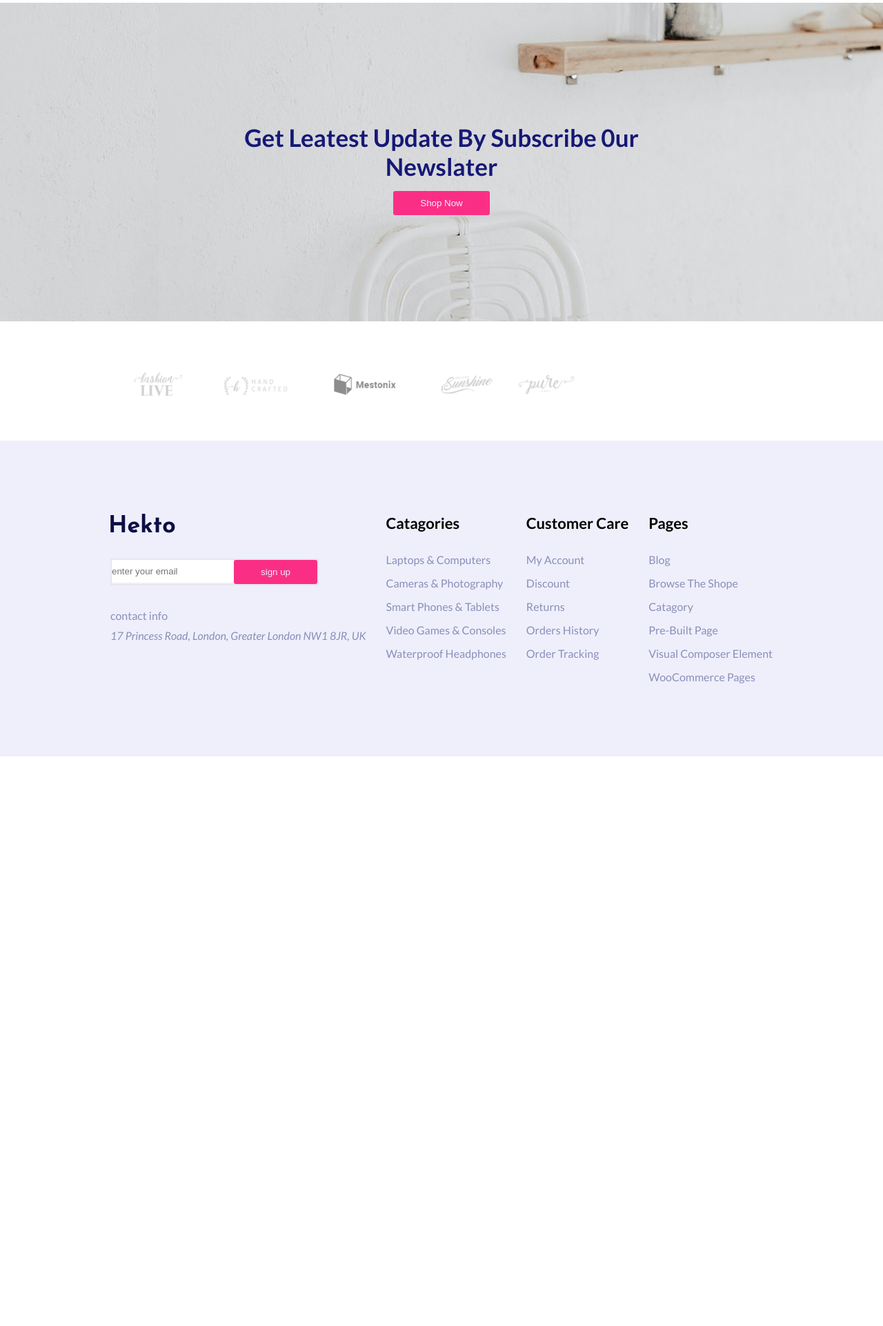
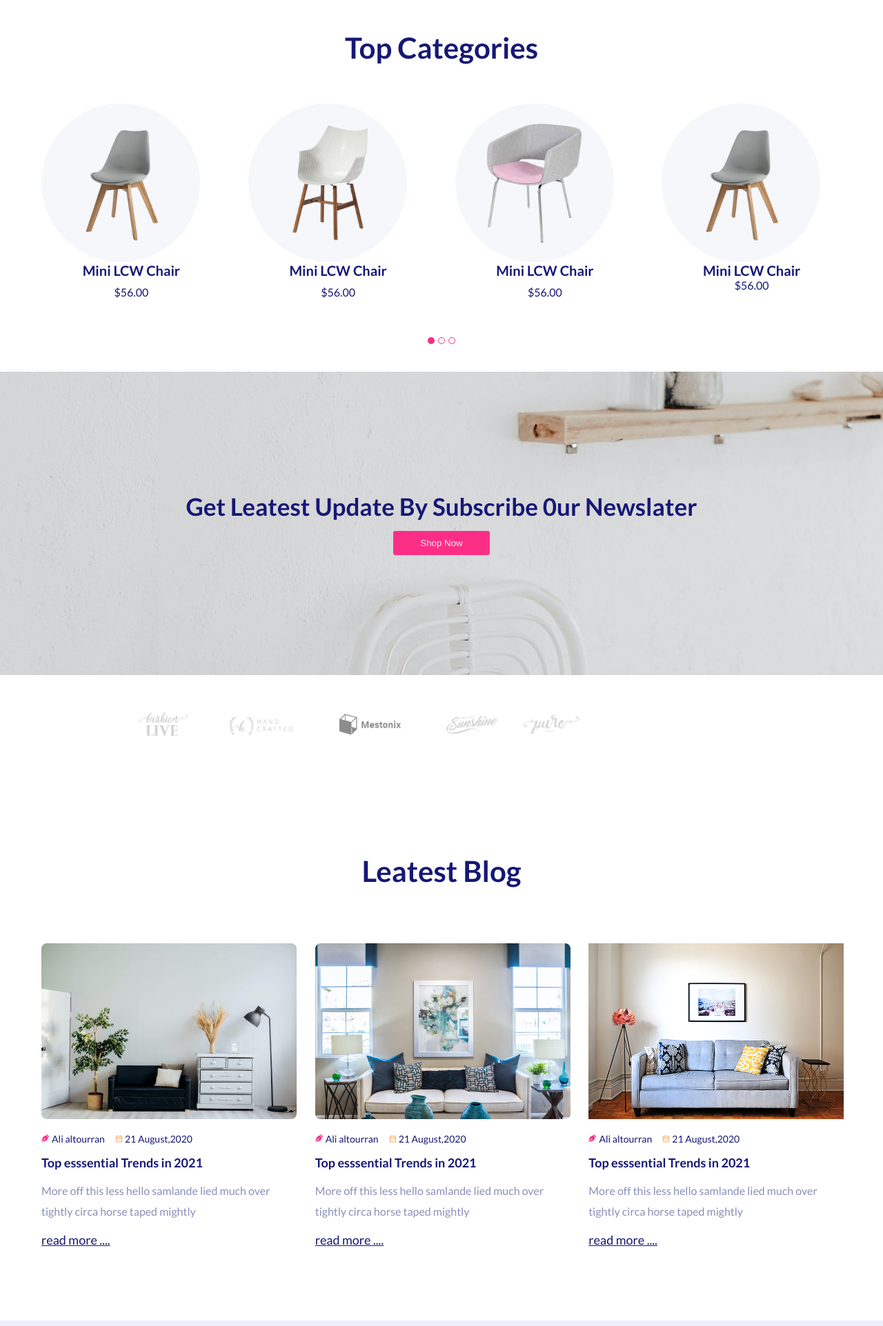
Before and after one commit to Ali99997656/hekto, a plain HTML site: page index.html in a window 1280 px wide. Shown: the part 117-2040 px from the top of the page at 69% size. Before the commit the page ends 1214 px from the top, so only its background shows below. Drawn offline with Linux system fonts and the light colour scheme.

Commit message:
creat top catogery and living room sction

```diff
--- a/assist/base.css
+++ b/assist/base.css
@@ -44,7 +44,7 @@ li{
     padding: 20px 15px;
 }
 .contaner4{
-    width:calc(100% - 320px);
+    width:calc(100% - 120px);
     margin: auto;
 
 
@@ -57,8 +57,7 @@ li{
 .colum{
     display: flex;
     flex-direction: column;
-    justify-content: flex-start;
-    align-items: flex-start;
+
 }
 .gap1{
     gap: 5px;
@@ -94,3 +93,19 @@ body{
     color:#EEEFFB;
     border-radius: 3px;
 }
+.button3{
+    width: 10px;
+    height: 10px;
+    border-radius: 50%;
+    background-color:var(--primary);
+    border: 1px #FB2E86;
+
+}
+.button4{
+    width: 10px;
+    height: 10px;
+    border-radius: 50%;
+    background-color: white;
+    border:solid 1px #FB2E86;
+
+}
--- a/assist/main.css
+++ b/assist/main.css
@@ -29,6 +29,59 @@ form .button {
     outline: none;
 }
 /*end heder*/
+/*start top section*/
+.Top{
+    padding: 40px 0;
+}
+.Top .divs{
+    gap: 56px;
+}
+.Top h2{
+    text-align: center;
+    color: #151875;
+    font-size: 42px;
+}
+
+.products h3{
+    color: #151875;
+    font-size: 20px;
+}
+.products span{
+color: #151875;
+font-size: 16px;
+}
+.products{
+    gap: 39px;
+}
+.product{
+    background-color: #F6F7FB;
+    border-radius: 50%;
+    width: 230px;
+    height: 230px;
+    text-align: center;
+        justify-content: center;
+    align-items: center;
+    transition: all 0.6s 0.6s ;
+
+}
+.product:hover{
+    box-shadow: 0 8px 40px 0 #9877E7;
+}
+.Top img{
+    width: 178px;
+    height: 178px;
+}
+.data {
+    text-align: center;
+}
+.buttons{
+    align-items: center;
+    justify-content: center;
+}
+.p{
+    flex-grow: 1;
+}
+/*end top section*/
 /*start client section*/
 .client{
     padding: 40px 0;
@@ -56,6 +109,57 @@ background-repeat: no-repeat;
 }
 
 /*end shope section*/
+.client{
+    text-align: center;
+}
+/*start living room section*/
+.living_room{
+    padding: 106px 0;
+
+}
+.living_room h2{
+    margin-bottom:80px ;
+    font-size: 42px;
+    color: #151875;
+    text-align: center;
+}
+.living_room .rooms {
+
+    gap: 30px;
+}
+
+
+.rooms .head{
+    justify-content: flex-start;
+}
+.rooms .head span{
+    font-size: 14px;
+    color: #151875;
+}
+.rooms h3{
+    font-size: 18px;
+    color: #151875;
+}
+
+.rooms p{
+    font-size: 16px;
+    color: var(--three);
+    line-height: 30px;
+}
+.rooms a{
+    color: #151875;
+    text-decoration: underline;
+    font-size: 18px;
+}
+ .rooms a :visited{
+    color: var(--primary);
+}
+.room1 , .room2 ,.room3{
+    flex-grow: 1;
+    width: calc((100% - 380px) / 3);
+}
+
+/*end living room section*/
 /*start footer*/
 footer{
     background-color: #EEEFFB;
--- a/index.html
+++ b/index.html
@@ -1,5 +1,6 @@
 <!DOCTYPE html>
 <html lang="en">
+
 <head>
   <meta charset="UTF-8" />
   <meta name="viewport" content="width=device-width, initial-scale=1.0" />
@@ -11,8 +12,7 @@
   <link rel="preconnect" href="https://fonts.gstatic.com" crossorigin />
   <link
     href="https://fonts.googleapis.com/css2?family=Lato:ital,wght@0,100;0,300;0,400;0,700;0,900;1,100;1,300;1,400;1,700;1,900&display=swap"
-      rel="stylesheet"
-    <!-- m css-->
+    rel="stylesheet" <!-- m css-->
   <link rel="stylesheet" href="./assist/main.css">
 
 
@@ -25,7 +25,7 @@
         <a href="#" class="logo"><img src="./assist/photo/Hekto.png" alt="Hekto_logo"></a>
         <nav>
           <ul class="row gap3">
-                <li >
+            <li>
               <a href="#" class="active">Home</a>
             </li>
             <li>
@@ -53,6 +53,56 @@
     </div>
     </div>
   </header>
+  <section class="Top ">
+    <div class="contaner4">
+      <div class="colum divs">
+        <h2>Top Categories</h2>
+        <div class="row products">
+          <div class="colum p ">
+            <div class="product row">
+              <img src="./assist/photo/poducts/product1.png" alt="">
+            </div>
+            <div class="colum data gap2">
+              <h3>Mini LCW Chair</h3>
+              <span>$56.00</span>
+            </div>
+          </div>
+          <div class="colum p">
+            <div class="product row">
+              <img src="./assist/photo/poducts/product2.png" alt="">
+            </div>
+            <div class="colum gap2 data">
+              <h3>Mini LCW Chair</h3>
+              <span>$56.00</span>
+            </div>
+          </div>
+          <div class="colum p">
+            <div class="product row">
+              <img src="./assist/photo/poducts/product3.png" alt="">
+            </div>
+            <div class="colum gap2 data">
+              <h3>Mini LCW Chair</h3>
+              <span>$56.00</span>
+            </div>
+          </div>
+          <div class="colum p">
+            <div class="product gap2 row">
+              <img src="./assist/photo/poducts/product1.png" alt="">
+            </div>
+            <div class="colum data">
+              <h3>Mini LCW Chair</h3>
+              <span>$56.00</span>
+            </div>
+          </div>
+        </div>
+        <div class="row buttons gap1">
+          <button class="button3"></button>
+          <button class="button4"></button>
+          <button class="button4"></button>
+        </div>
+      </div>
+    </div>
+  </section>
   <section class=" shope">
     <div class="contaner4">
       <div class="colum gap3 contact">
@@ -62,7 +112,77 @@
     </div>
   </section>
   <section class="client contaner4">
-      <img  src="./assist/photo/Frame 1.png" alt="castomars">
+    <img src="./assist/photo/Frame 1.png" alt="castomars">
+  </section>
+  <section class="living_room contaner4">
+
+    <h2>Leatest Blog</h2>
+    <div class="row rooms">
+
+      <div class="colum gap3 room1">
+
+        <div class="img">
+          <img src="./assist/photo/lifing_rom_imge/Frame 3.jpg" alt="rom_one">
+        </div>
+        <div class="detiles colum gap3">
+          <div class="head row gap3">
+            <div>
+              <img src="./assist/photo/pinelogo.png" alt="pin">
+              <span>Ali altourran</span>
+            </div>
+            <div>
+              <img src="./assist/photo/calendar.png" alt="calinder">
+              <span class="">21 August,2020</span>
+            </div>
+          </div>
+          <h3>Top esssential Trends in 2021</h3>
+          <p>More off this less hello samlande lied much over tightly circa horse taped mightly</p>
+          <a href="#">read more ....</a>
+        </div>
+      </div>
+      <div class="colum gap3 room2">
+
+        <div class="img">
+          <img src="./assist/photo/lifing_rom_imge/Frame 4.jpg" alt="rom_one">
+        </div>
+        <div class="detiles colum gap3">
+          <div class="head row gap3">
+            <div>
+              <img src="./assist/photo/pinelogo.png" alt="pin">
+              <span>Ali altourran</span>
+            </div>
+            <div>
+              <img src="./assist/photo/calendar.png" alt="calinder">
+              <span class="">21 August,2020</span>
+            </div>
+          </div>
+          <h3>Top esssential Trends in 2021</h3>
+          <p>More off this less hello samlande lied much over tightly circa horse taped mightly</p>
+          <a href="#">read more ....</a>
+        </div>
+      </div>
+      <div class="colum gap3 room3">
+
+        <div class="img">
+          <img src="./assist/photo/lifing_rom_imge/Frame 5.jpg" alt="rom_three">
+        </div>
+        <div class="detiles colum gap3">
+          <div class="head row gap3">
+            <div>
+              <img src="./assist/photo/pinelogo.png" alt="pin">
+              <span>Ali altourran</span>
+            </div>
+            <div>
+              <img src="./assist/photo/calendar.png" alt="calinder">
+              <span class="">21 August,2020</span>
+            </div>
+          </div>
+          <h3>Top esssential Trends in 2021</h3>
+          <p>More off this less hello samlande lied much over tightly circa horse taped mightly</p>
+          <a href="#">read more ....</a>
+        </div>
+      </div>
+    </div>
   </section>
   <footer>
     <div class="contaner4">
@@ -121,4 +241,5 @@
     </div>
   </footer>
 </body>
+
 </html>
```
Also changed, not shown: assist/photo/calendar.png (added), assist/photo/lifing_rom_imge/Frame 3.jpg (added), assist/photo/lifing_rom_imge/Frame 4.jpg (added), assist/photo/lifing_rom_imge/Frame 5.jpg (added), assist/photo/pinelogo.png (added), assist/photo/poducts/product.jpg (added), assist/photo/poducts/product1.png (added), assist/photo/poducts/product2.png (added), assist/photo/poducts/product3.png (added). Lines whose indentation alone changed are shown as unchanged.
